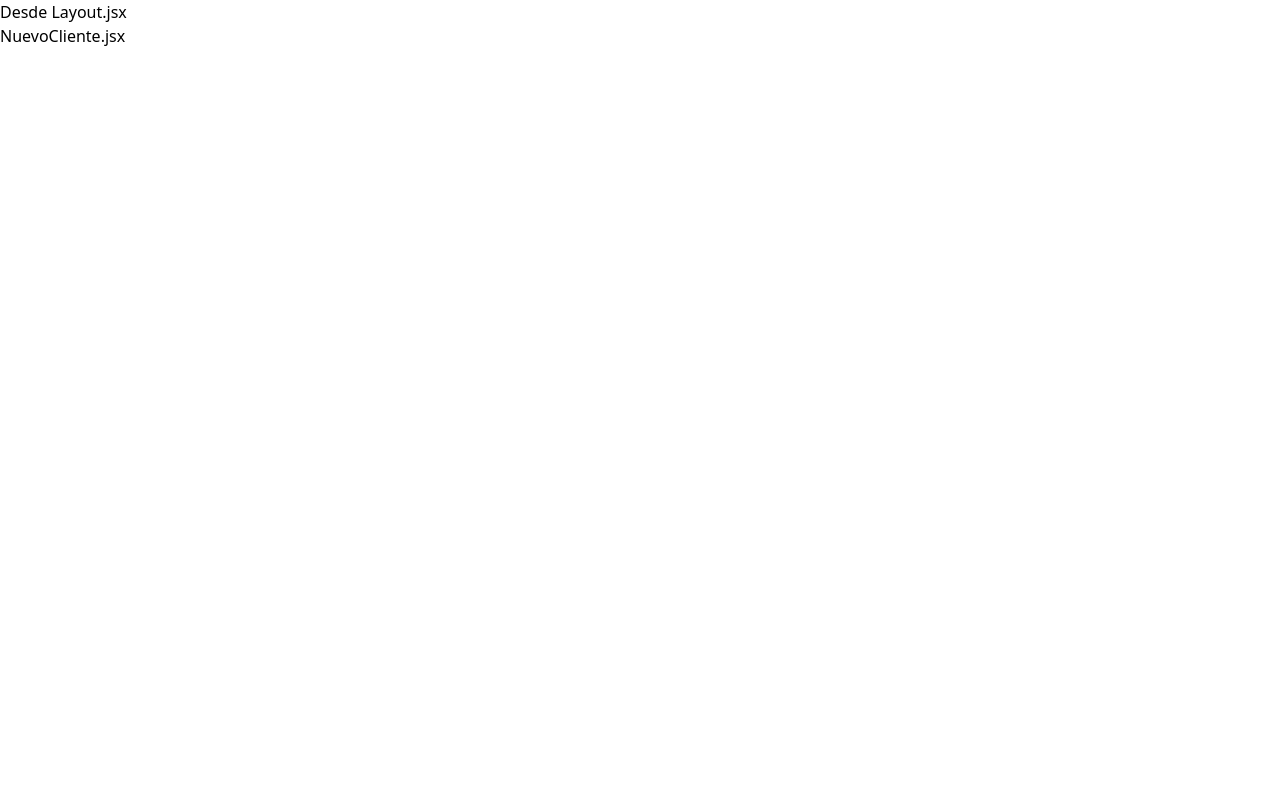
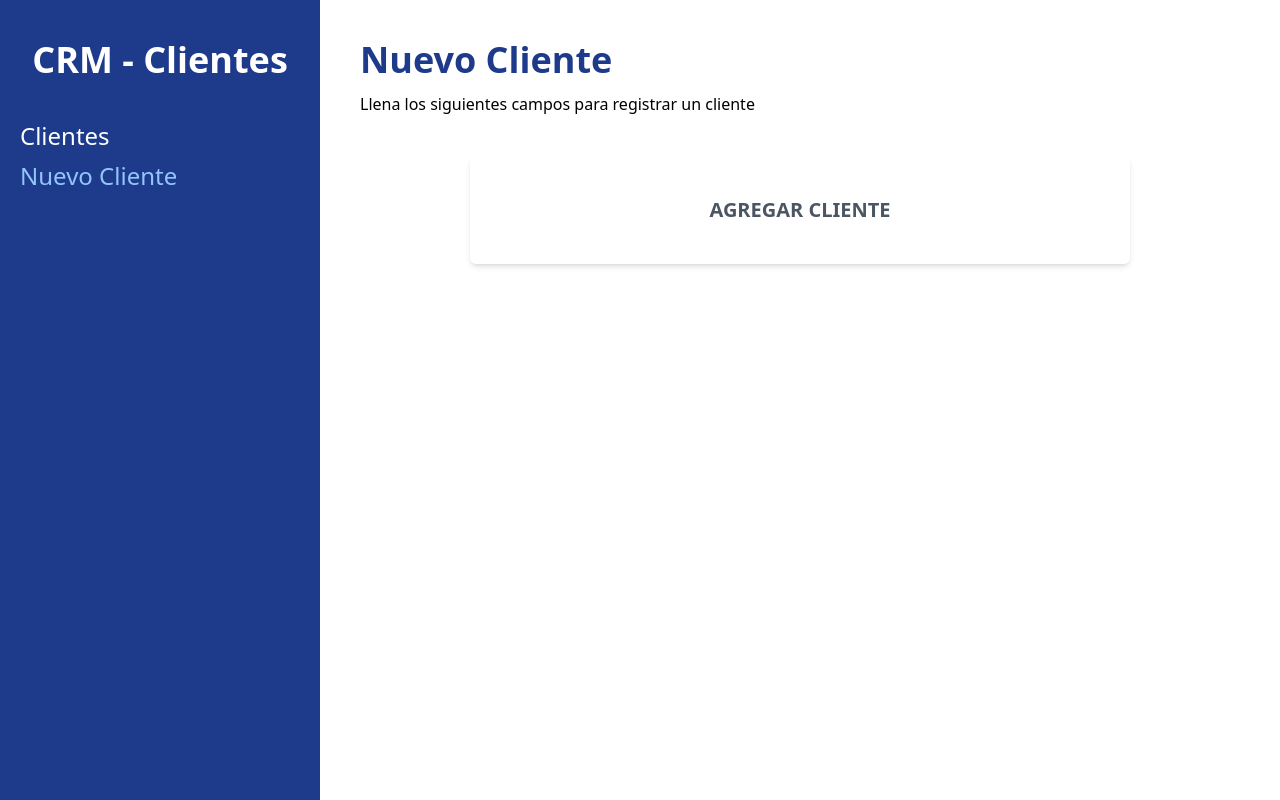
Before and after one commit to eduardoromeror9/react, a React (Vite) app in the folder crm-react/: page /clientes/nuevo in a window 1280 px wide. Built offline with nearby package versions, Linux system fonts and the light colour scheme.

Commit message:
libreria para formularios

```diff
--- a/crm-react/src/App.jsx
+++ b/crm-react/src/App.jsx
@@ -1,9 +1,7 @@
 import { useState } from 'react'
 import { BrowserRouter, Routes, Route } from 'react-router-dom'
-import IniciarSesion from './layout/IniciarSesion';
 import Layout from './layout/Layout';
 import Inicio from './paginas/Inicio';
-import LoginForm from './paginas/LoginForm';
 import NuevoCliente from './paginas/NuevoCliente';
 import EditarCliente from './paginas/EditarCliente';
 
@@ -13,14 +11,10 @@
   return (
     <BrowserRouter>
       <Routes>
-        <Route path="/" element={ <IniciarSesion/> } >
-            <Route index element={ <LoginForm/> }/>
-          </Route>
-
           <Route path="/clientes" element={ <Layout/> } >
             <Route index element={ <Inicio/> }/>
             <Route path="nuevo" element={ <NuevoCliente/> }/>
-            <Route path="editar" element={ <EditarCliente/> }/>
+            <Route path="editar/:id" element={ <EditarCliente/> }/>
           </Route>
 
 
--- /dev/null
+++ b/crm-react/src/components/Formulario.jsx
@@ -0,0 +1,11 @@
+import React from 'react'
+
+const Formulario = () => {
+  return (
+    <div className="bg-white mt-10 px-5 py-10 rounded-md shadow-md md:w-3/4 mx-auto">
+      <h1 className="text-gray-600 font-bold text-xl uppercase text-center">Agregar Cliente</h1>
+    </div>
+  )
+}
+
+export default Formulario
--- a/crm-react/src/layout/IniciarSesion.jsx
+++ /dev/null
@@ -1,14 +0,0 @@
-import React from 'react'
-import { Outlet } from 'react-router-dom'
-
-
-const IniciarSesion = () => {
-  return (
-    <div>
-      <h1>Desde IniciarSesion.jsx </h1>
-      <Outlet />
-    </div>
-  )
-}
-
-export default IniciarSesion
--- a/crm-react/src/layout/Layout.jsx
+++ b/crm-react/src/layout/Layout.jsx
@@ -1,12 +1,35 @@
-import { Outlet } from "react-router-dom"
+import { Outlet, Link, useLocation } from "react-router-dom"
 
 
 const Layout = () => {
+
+  const location = useLocation()
+  const urlActual = location.pathname
+
   return (
-    <div>
+    <div className="md:flex md:min-h-screen">
 
-      <h1>Desde Layout.jsx </h1>
-      <Outlet />
+      <div className="md:w-1/4 bg-blue-900 px-5 py-10">
+        <h2 className="text-4xl font-black text-center text-white ">CRM - Clientes</h2>
+        <nav className="mt-10">
+          <Link
+            className={`${urlActual === '/clientes' ? 'text-blue-300' : 'text-white'} text-2xl block mt-2 hover:text-blue-300`}
+            to="/clientes"
+            >Clientes
+          </Link>
+
+          <Link
+            className={`${urlActual === '/clientes/nuevo' ? 'text-blue-300' : 'text-white'} text-2xl block mt-2 hover:text-blue-300`}
+            to="/clientes/nuevo"
+            >Nuevo Cliente
+          </Link>
+
+        </nav>
+      </div>
+
+      <div className="md:w-3/4 p-10">
+        <Outlet />
+      </div>
 
     </div>
   )
--- a/crm-react/src/paginas/LoginForm.jsx
+++ /dev/null
@@ -1,11 +0,0 @@
-import React from 'react'
-
-const LoginForm = () => {
-  return (
-    <div>
-      <h1>Formulario</h1>
-    </div>
-  )
-}
-
-export default LoginForm
--- a/crm-react/src/paginas/NuevoCliente.jsx
+++ b/crm-react/src/paginas/NuevoCliente.jsx
@@ -1,10 +1,15 @@
 import React from 'react'
+import Formulario from '../components/Formulario'
+
 
 const NuevoCliente = () => {
   return (
-    <div>
-      <h1>NuevoCliente.jsx</h1>
-    </div>
+    <>
+      <h1 className="font-black text-4xl text-blue-900">Nuevo Cliente</h1>
+      <p className="mt-3">Llena los siguientes campos para registrar un cliente</p>
+
+      <Formulario />
+    </>
   )
 }
 
```
